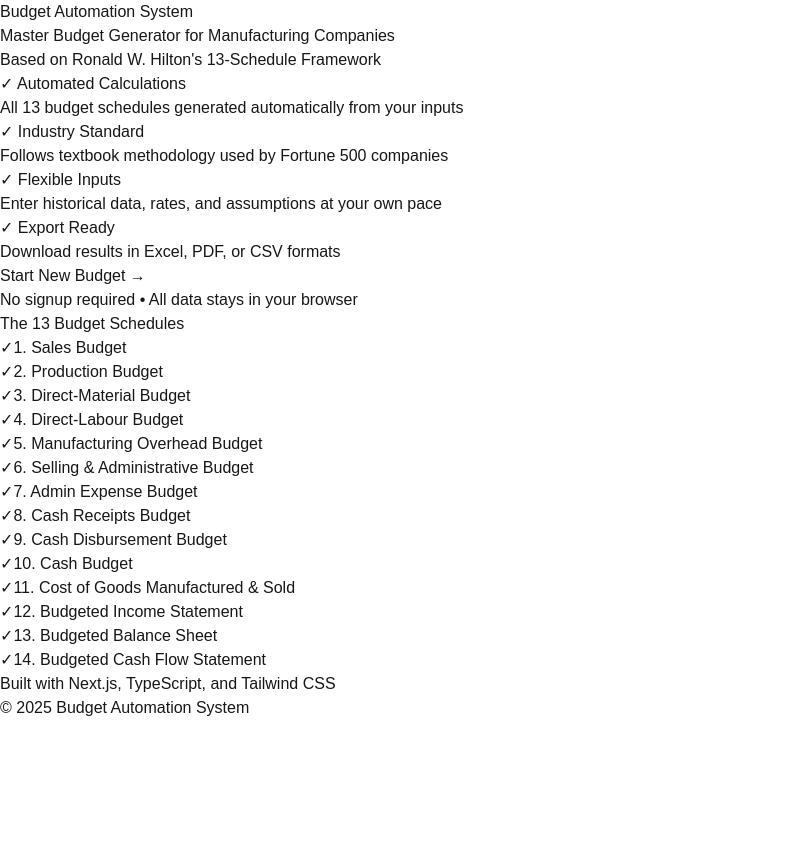
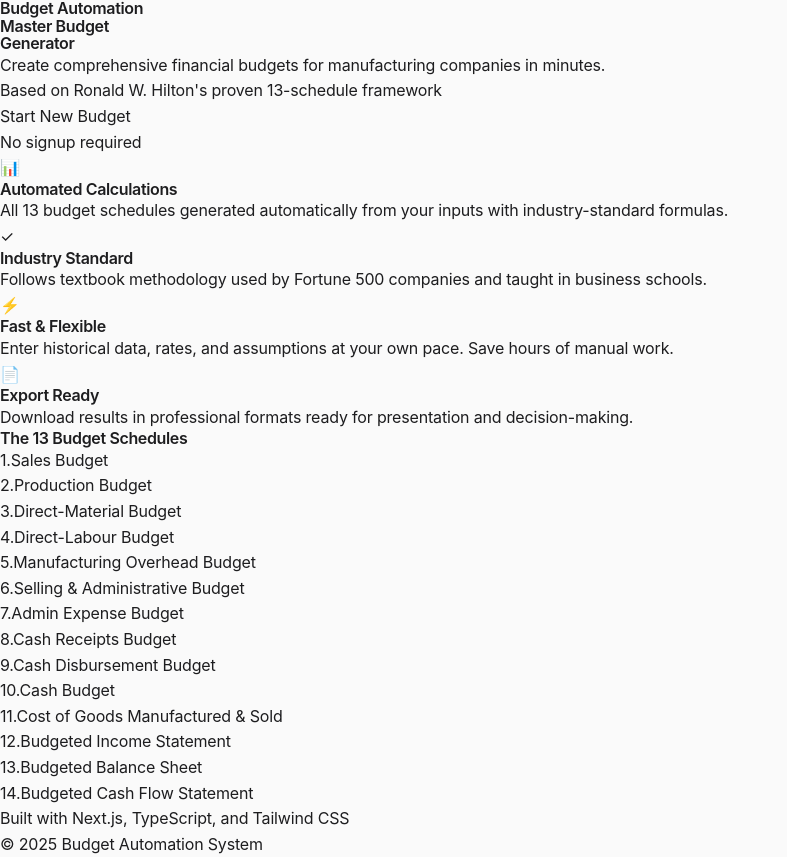
Before and after one commit to BasilSuhail/Budgeting_Schedule_Automation, a Next.js app in the folder budget-app/: page / in a window 1280 px wide. Shown: the whole page, without its empty margins (0-787 px from the left). Before the commit the page ends 800 px from the top, so only its background shows below. Built offline with nearby package versions, Linux system fonts and the light colour scheme.

Commit message:
changes to website

```diff
--- a/budget-app/src/app/globals.css
+++ b/budget-app/src/app/globals.css
@@ -3,21 +3,52 @@
 @tailwind utilities;
 
 :root {
-  --background: #ffffff;
-  --foreground: #171717;
-}
-
-@media (prefers-color-scheme: dark) {
-  :root {
-    --background: #0a0a0a;
-    --foreground: #ededed;
-  }
+  --background: #fafafa;
+  --foreground: #1d1d1f;
 }
 
 body {
   color: var(--foreground);
   background: var(--background);
-  font-family: Arial, Helvetica, sans-serif;
+  font-family: -apple-system, BlinkMacSystemFont, 'Segoe UI', 'Roboto', 'Helvetica Neue', Arial, sans-serif;
+  line-height: 1.6;
+  letter-spacing: -0.011em;
+}
+
+/* Better input text visibility */
+input::placeholder {
+  color: #86868b !important;
+  opacity: 1;
+}
+
+input[type="text"],
+input[type="number"],
+input[type="email"],
+select,
+textarea {
+  color: #1d1d1f !important;
+  font-weight: 400;
+}
+
+/* Focus states */
+input:focus,
+select:focus,
+textarea:focus {
+  outline: none;
+  border-color: #0071e3;
+  box-shadow: 0 0 0 4px rgba(0, 113, 227, 0.1);
+}
+
+/* Smooth transitions */
+* {
+  transition: all 0.2s ease;
+}
+
+/* Better spacing */
+h1, h2, h3, h4, h5, h6 {
+  line-height: 1.1;
+  letter-spacing: -0.022em;
+  font-weight: 600;
 }
 
 @layer utilities {
--- a/budget-app/src/app/page.tsx
+++ b/budget-app/src/app/page.tsx
@@ -2,107 +2,125 @@ import Link from 'next/link';
 
 export default function Home() {
   return (
-    <div className="min-h-screen flex flex-col items-center justify-center bg-gradient-to-br from-blue-50 to-indigo-100 p-8">
-      <div className="max-w-4xl w-full bg-white rounded-2xl shadow-2xl p-12">
-        <div className="text-center mb-8">
-          <h1 className="text-5xl font-bold text-gray-900 mb-4">
-            Budget Automation System
-          </h1>
-          <p className="text-xl text-gray-600 mb-2">
-            Master Budget Generator for Manufacturing Companies
+    <div className="min-h-screen bg-[#fafafa]">
+      {/* Header */}
+      <header className="py-4 px-6 border-b border-gray-200 bg-white/80 backdrop-blur-xl sticky top-0 z-50">
+        <div className="max-w-7xl mx-auto">
+          <h1 className="text-xl font-semibold text-gray-900">Budget Automation</h1>
+        </div>
+      </header>
+
+      {/* Hero Section */}
+      <div className="max-w-5xl mx-auto px-6 py-20">
+        <div className="text-center mb-16">
+          <h2 className="text-6xl font-semibold text-gray-900 mb-6 tracking-tight">
+            Master Budget<br/>Generator
+          </h2>
+          <p className="text-2xl text-gray-600 mb-4 font-normal max-w-2xl mx-auto">
+            Create comprehensive financial budgets for manufacturing companies in minutes.
           </p>
-          <p className="text-sm text-gray-500">
-            Based on Ronald W. Hilton's 13-Schedule Framework
+          <p className="text-base text-gray-500 max-w-xl mx-auto">
+            Based on Ronald W. Hilton's proven 13-schedule framework
           </p>
         </div>
 
-        <div className="grid md:grid-cols-2 gap-6 mb-8">
-          <div className="bg-blue-50 p-6 rounded-lg border-2 border-blue-200">
-            <h3 className="text-lg font-semibold text-blue-900 mb-2">
-              ✓ Automated Calculations
+        {/* CTA */}
+        <div className="text-center mb-24">
+          <Link
+            href="/input"
+            className="inline-block bg-[#0071e3] hover:bg-[#0077ed] text-white font-medium px-8 py-3.5 rounded-xl text-lg shadow-sm"
+          >
+            Start New Budget
+          </Link>
+          <p className="text-sm text-gray-500 mt-4">
+            No signup required
+          </p>
+        </div>
+
+        {/* Features */}
+        <div className="grid md:grid-cols-2 gap-6 mb-20">
+          <div className="bg-white p-8 rounded-2xl border border-gray-200">
+            <div className="text-4xl mb-4">📊</div>
+            <h3 className="text-xl font-semibold text-gray-900 mb-3">
+              Automated Calculations
             </h3>
-            <p className="text-sm text-blue-700">
-              All 13 budget schedules generated automatically from your inputs
+            <p className="text-gray-600 leading-relaxed">
+              All 13 budget schedules generated automatically from your inputs with industry-standard formulas.
             </p>
           </div>
 
-          <div className="bg-green-50 p-6 rounded-lg border-2 border-green-200">
-            <h3 className="text-lg font-semibold text-green-900 mb-2">
-              ✓ Industry Standard
+          <div className="bg-white p-8 rounded-2xl border border-gray-200">
+            <div className="text-4xl mb-4">✓</div>
+            <h3 className="text-xl font-semibold text-gray-900 mb-3">
+              Industry Standard
             </h3>
-            <p className="text-sm text-green-700">
-              Follows textbook methodology used by Fortune 500 companies
+            <p className="text-gray-600 leading-relaxed">
+              Follows textbook methodology used by Fortune 500 companies and taught in business schools.
             </p>
           </div>
 
-          <div className="bg-purple-50 p-6 rounded-lg border-2 border-purple-200">
-            <h3 className="text-lg font-semibold text-purple-900 mb-2">
-              ✓ Flexible Inputs
+          <div className="bg-white p-8 rounded-2xl border border-gray-200">
+            <div className="text-4xl mb-4">⚡</div>
+            <h3 className="text-xl font-semibold text-gray-900 mb-3">
+              Fast & Flexible
             </h3>
-            <p className="text-sm text-purple-700">
-              Enter historical data, rates, and assumptions at your own pace
+            <p className="text-gray-600 leading-relaxed">
+              Enter historical data, rates, and assumptions at your own pace. Save hours of manual work.
             </p>
           </div>
 
-          <div className="bg-orange-50 p-6 rounded-lg border-2 border-orange-200">
-            <h3 className="text-lg font-semibold text-orange-900 mb-2">
-              ✓ Export Ready
+          <div className="bg-white p-8 rounded-2xl border border-gray-200">
+            <div className="text-4xl mb-4">📄</div>
+            <h3 className="text-xl font-semibold text-gray-900 mb-3">
+              Export Ready
             </h3>
-            <p className="text-sm text-orange-700">
-              Download results in Excel, PDF, or CSV formats
+            <p className="text-gray-600 leading-relaxed">
+              Download results in professional formats ready for presentation and decision-making.
             </p>
           </div>
         </div>
 
-        <div className="text-center space-y-4">
-          <Link
-            href="/input"
-            className="inline-block bg-indigo-600 hover:bg-indigo-700 text-white font-semibold px-8 py-4 rounded-lg text-lg shadow-lg hover:shadow-xl transition-all duration-200"
-          >
-            Start New Budget →
-          </Link>
-
-          <p className="text-sm text-gray-500">
-            No signup required • All data stays in your browser
-          </p>
-        </div>
-
-        <div className="mt-12 pt-8 border-t border-gray-200">
-          <h2 className="text-2xl font-bold text-gray-900 mb-4 text-center">
+        {/* Schedules List */}
+        <div className="bg-white rounded-2xl border border-gray-200 p-10">
+          <h3 className="text-3xl font-semibold text-gray-900 mb-8 text-center">
             The 13 Budget Schedules
-          </h2>
-          <div className="grid md:grid-cols-2 gap-3 text-sm">
+          </h3>
+          <div className="grid md:grid-cols-2 gap-x-8 gap-y-3 max-w-3xl mx-auto">
             {[
-              "1. Sales Budget",
-              "2. Production Budget",
-              "3. Direct-Material Budget",
-              "4. Direct-Labour Budget",
-              "5. Manufacturing Overhead Budget",
-              "6. Selling & Administrative Budget",
-              "7. Admin Expense Budget",
-              "8. Cash Receipts Budget",
-              "9. Cash Disbursement Budget",
-              "10. Cash Budget",
-              "11. Cost of Goods Manufactured & Sold",
-              "12. Budgeted Income Statement",
-              "13. Budgeted Balance Sheet"
+              "Sales Budget",
+              "Production Budget",
+              "Direct-Material Budget",
+              "Direct-Labour Budget",
+              "Manufacturing Overhead Budget",
+              "Selling & Administrative Budget",
+              "Admin Expense Budget",
+              "Cash Receipts Budget",
+              "Cash Disbursement Budget",
+              "Cash Budget",
+              "Cost of Goods Manufactured & Sold",
+              "Budgeted Income Statement",
+              "Budgeted Balance Sheet",
+              "Budgeted Cash Flow Statement"
             ].map((schedule, idx) => (
-              <div key={idx} className="flex items-center space-x-2 text-gray-700">
-                <span className="text-indigo-600">✓</span>
-                <span>{schedule}</span>
+              <div key={idx} className="flex items-center space-x-3 text-gray-700">
+                <span className="text-[#0071e3] text-sm font-medium w-6">{idx + 1}.</span>
+                <span className="text-base">{schedule}</span>
               </div>
             ))}
-            <div className="flex items-center space-x-2 text-gray-700">
-              <span className="text-indigo-600">✓</span>
-              <span>14. Budgeted Cash Flow Statement</span>
-            </div>
           </div>
         </div>
       </div>
 
-      <footer className="mt-8 text-center text-sm text-gray-600">
-        <p>Built with Next.js, TypeScript, and Tailwind CSS</p>
-        <p className="mt-1">© 2025 Budget Automation System</p>
+      {/* Footer */}
+      <footer className="border-t border-gray-200 py-8 mt-20">
+        <div className="max-w-5xl mx-auto px-6 text-center">
+          <p className="text-sm text-gray-500">
+            Built with Next.js, TypeScript, and Tailwind CSS
+          </p>
+          <p className="text-sm text-gray-500 mt-2">
+            © 2025 Budget Automation System
+          </p>
+        </div>
       </footer>
     </div>
   );
```
Also changed, not shown: budget-app/src/app/input/page.tsx (+92 -85 lines).
